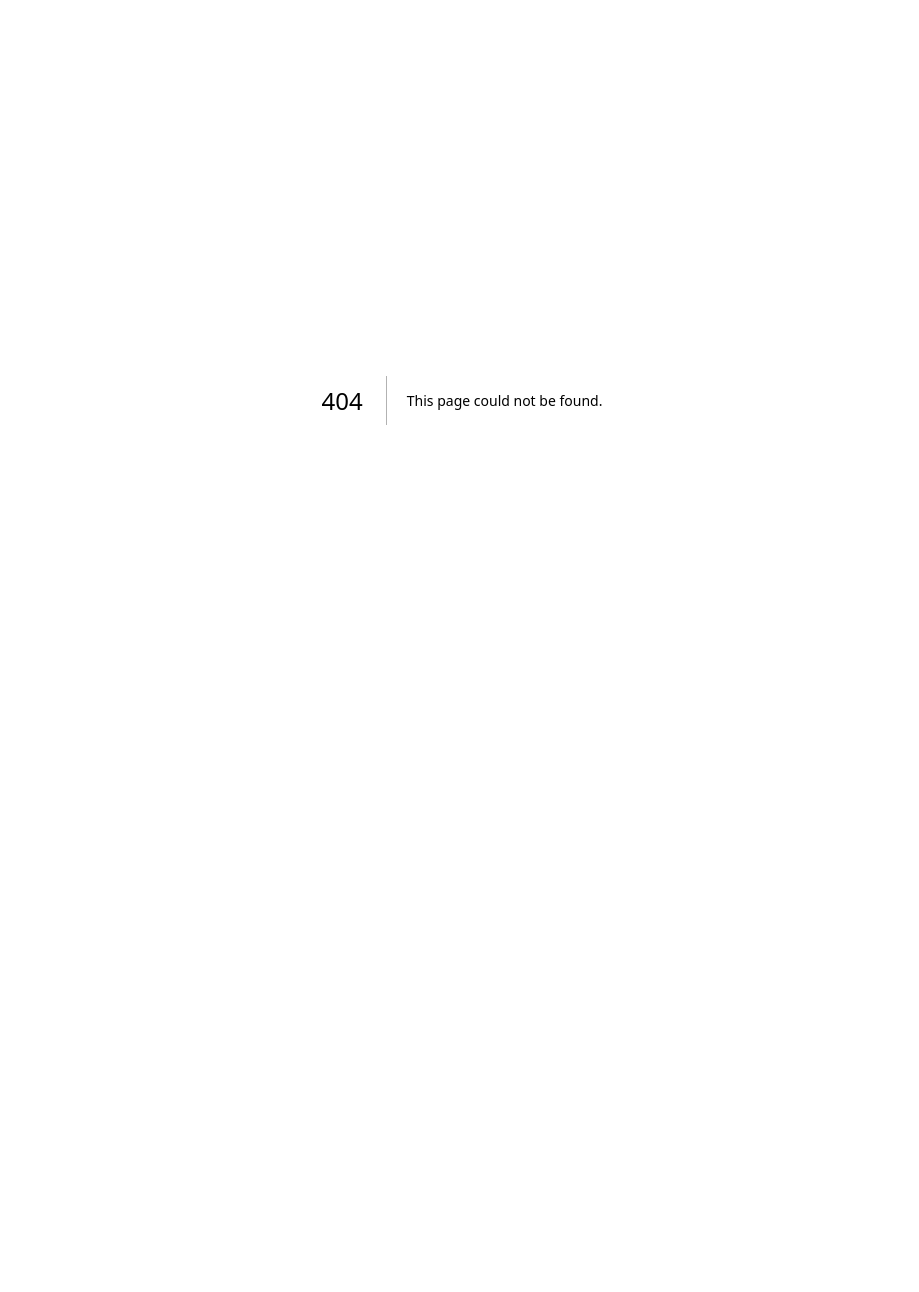
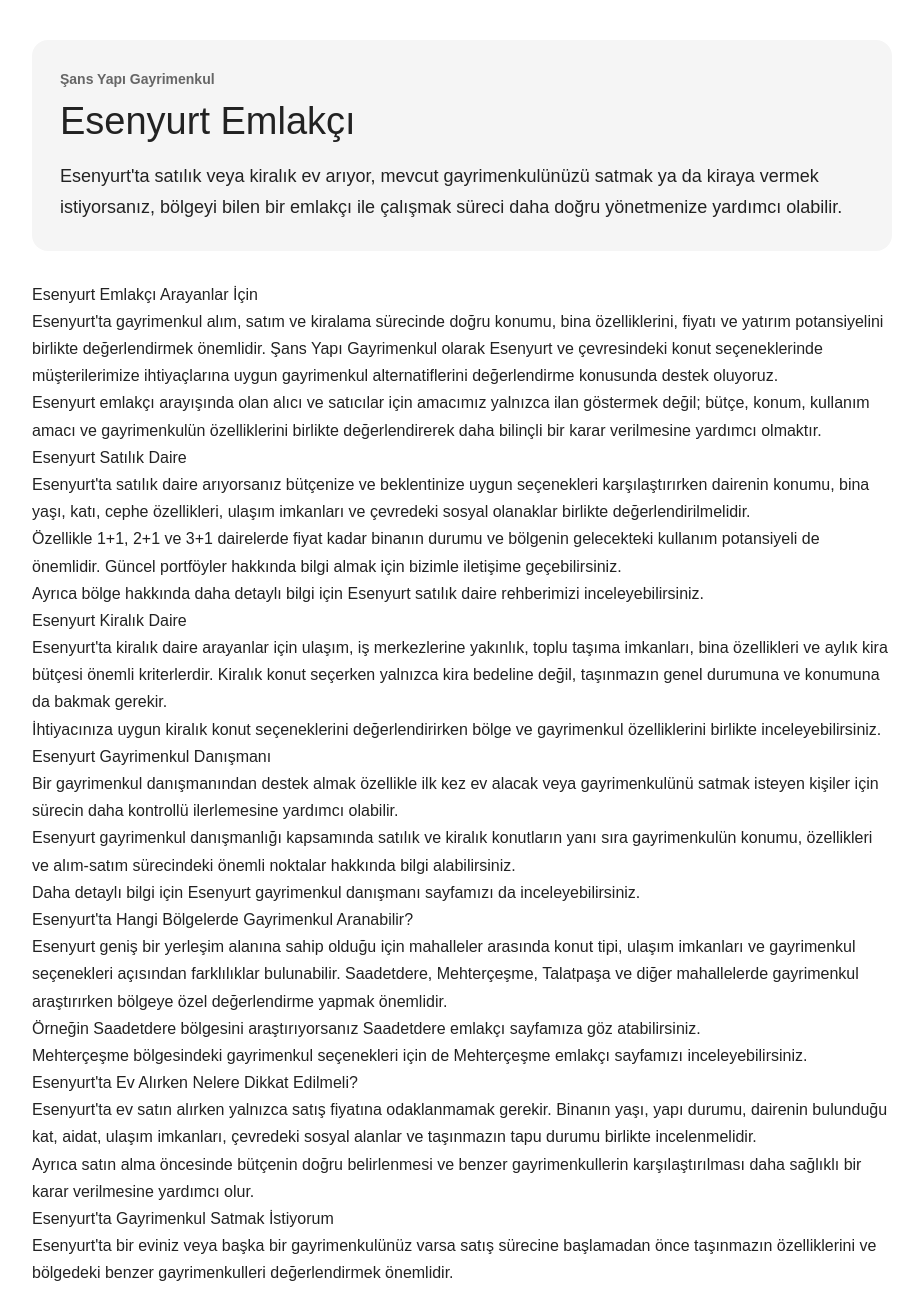
Before and after one commit to sudesolmaz1412/sansemlak, a Next.js app: page /esenyurt-emlakci in a window 1280 px wide. Before the commit this address had no page. Shown: the top 1292 px of the page, without its empty margins (178-1097 px from the left). Before the commit the page ends 800 px from the top, so only its background shows below. Built offline with nearby package versions, Linux system fonts and the light colour scheme.

Commit message:
Esenyurt emlakci ana SEO sayfasi eklendi

```diff
--- /dev/null
+++ b/app/esenyurt-emlakci/page.tsx
@@ -0,0 +1,284 @@
+import Link from "next/link";
+import type { Metadata } from "next";
+
+export const metadata: Metadata = {
+  title: "Esenyurt Emlakçı | Şans Yapı Gayrimenkul",
+  description:
+    "Esenyurt emlakçı arıyorsanız Şans Yapı Gayrimenkul ile Esenyurt'ta satılık ve kiralık daire, ev ve gayrimenkul seçeneklerini değerlendirin. Bölgeye özel gayrimenkul danışmanlığı.",
+  alternates: {
+    canonical: "https://sansyapiemlak.com/esenyurt-emlakci",
+  },
+};
+
+export default function EsenyurtEmlakciPage() {
+  return (
+    <main
+      style={{
+        maxWidth: "900px",
+        margin: "0 auto",
+        padding: "40px 20px 70px",
+        fontFamily: "Arial, sans-serif",
+        color: "#222",
+        lineHeight: 1.7,
+      }}
+    >
+      <div
+        style={{
+          marginBottom: "30px",
+          padding: "28px",
+          borderRadius: "16px",
+          background: "#f5f5f5",
+        }}
+      >
+        <p
+          style={{
+            margin: "0 0 8px",
+            fontSize: "14px",
+            fontWeight: 700,
+            color: "#666",
+          }}
+        >
+          Şans Yapı Gayrimenkul
+        </p>
+
+        <h1
+          style={{
+            fontSize: "38px",
+            lineHeight: 1.15,
+            margin: "0 0 18px",
+          }}
+        >
+          Esenyurt Emlakçı
+        </h1>
+
+        <p style={{ margin: 0, fontSize: "18px" }}>
+          Esenyurt'ta satılık veya kiralık ev arıyor, mevcut
+          gayrimenkulünüzü satmak ya da kiraya vermek istiyorsanız,
+          bölgeyi bilen bir emlakçı ile çalışmak süreci daha doğru
+          yönetmenize yardımcı olabilir.
+        </p>
+      </div>
+
+      <section>
+        <h2>Esenyurt Emlakçı Arayanlar İçin</h2>
+
+        <p>
+          Esenyurt'ta gayrimenkul alım, satım ve kiralama sürecinde
+          doğru konumu, bina özelliklerini, fiyatı ve yatırım
+          potansiyelini birlikte değerlendirmek önemlidir. Şans Yapı
+          Gayrimenkul olarak Esenyurt ve çevresindeki konut
+          seçeneklerinde müşterilerimize ihtiyaçlarına uygun
+          gayrimenkul alternatiflerini değerlendirme konusunda destek
+          oluyoruz.
+        </p>
+
+        <p>
+          Esenyurt emlakçı arayışında olan alıcı ve satıcılar için
+          amacımız yalnızca ilan göstermek değil; bütçe, konum,
+          kullanım amacı ve gayrimenkulün özelliklerini birlikte
+          değerlendirerek daha bilinçli bir karar verilmesine yardımcı
+          olmaktır.
+        </p>
+      </section>
+
+      <section>
+        <h2>Esenyurt Satılık Daire</h2>
+
+        <p>
+          Esenyurt'ta satılık daire arıyorsanız bütçenize ve
+          beklentinize uygun seçenekleri karşılaştırırken dairenin
+          konumu, bina yaşı, katı, cephe özellikleri, ulaşım
+          imkanları ve çevredeki sosyal olanaklar birlikte
+          değerlendirilmelidir.
+        </p>
+
+        <p>
+          Özellikle 1+1, 2+1 ve 3+1 dairelerde fiyat kadar binanın
+          durumu ve bölgenin gelecekteki kullanım potansiyeli de
+          önemlidir. Güncel portföyler hakkında bilgi almak için
+          bizimle iletişime geçebilirsiniz.
+        </p>
+
+        <p>
+          Ayrıca bölge hakkında daha detaylı bilgi için{" "}
+          <Link href="/blog/esenyurt-satilik-daire">
+            Esenyurt satılık daire rehberimizi
+          </Link>{" "}
+          inceleyebilirsiniz.
+        </p>
+      </section>
+
+      <section>
+        <h2>Esenyurt Kiralık Daire</h2>
+
+        <p>
+          Esenyurt'ta kiralık daire arayanlar için ulaşım, iş
+          merkezlerine yakınlık, toplu taşıma imkanları, bina
+          özellikleri ve aylık kira bütçesi önemli kriterlerdir.
+          Kiralık konut seçerken yalnızca kira bedeline değil,
+          taşınmazın genel durumuna ve konumuna da bakmak gerekir.
+        </p>
+
+        <p>
+          İhtiyacınıza uygun kiralık konut seçeneklerini
+          değerlendirirken bölge ve gayrimenkul özelliklerini birlikte
+          inceleyebilirsiniz.
+        </p>
+      </section>
+
+      <section>
+        <h2>Esenyurt Gayrimenkul Danışmanı</h2>
+
+        <p>
+          Bir gayrimenkul danışmanından destek almak özellikle ilk
+          kez ev alacak veya gayrimenkulünü satmak isteyen kişiler
+          için sürecin daha kontrollü ilerlemesine yardımcı olabilir.
+        </p>
+
+        <p>
+          Esenyurt gayrimenkul danışmanlığı kapsamında satılık ve
+          kiralık konutların yanı sıra gayrimenkulün konumu,
+          özellikleri ve alım-satım sürecindeki önemli noktalar
+          hakkında bilgi alabilirsiniz.
+        </p>
+
+        <p>
+          Daha detaylı bilgi için{" "}
+          <Link href="/esenyurt-gayrimenkul-danismani">
+            Esenyurt gayrimenkul danışmanı
+          </Link>{" "}
+          sayfamızı da inceleyebilirsiniz.
+        </p>
+      </section>
+
+      <section>
+        <h2>Esenyurt'ta Hangi Bölgelerde Gayrimenkul Aranabilir?</h2>
+
+        <p>
+          Esenyurt geniş bir yerleşim alanına sahip olduğu için
+          mahalleler arasında konut tipi, ulaşım imkanları ve
+          gayrimenkul seçenekleri açısından farklılıklar bulunabilir.
+          Saadetdere, Mehterçeşme, Talatpaşa ve diğer mahallelerde
+          gayrimenkul araştırırken bölgeye özel değerlendirme yapmak
+          önemlidir.
+        </p>
+
+        <p>
+          Örneğin Saadetdere bölgesini araştırıyorsanız{" "}
+          <Link href="/saadetdere-emlakci">
+            Saadetdere emlakçı
+          </Link>{" "}
+          sayfamıza göz atabilirsiniz.
+        </p>
+
+        <p>
+          Mehterçeşme bölgesindeki gayrimenkul seçenekleri için de{" "}
+          <Link href="/mehtercesme-emlakci">
+            Mehterçeşme emlakçı
+          </Link>{" "}
+          sayfamızı inceleyebilirsiniz.
+        </p>
+      </section>
+
+      <section>
+        <h2>Esenyurt'ta Ev Alırken Nelere Dikkat Edilmeli?</h2>
+
+        <p>
+          Esenyurt'ta ev satın alırken yalnızca satış fiyatına
+          odaklanmamak gerekir. Binanın yaşı, yapı durumu, dairenin
+          bulunduğu kat, aidat, ulaşım imkanları, çevredeki sosyal
+          alanlar ve taşınmazın tapu durumu birlikte incelenmelidir.
+        </p>
+
+        <p>
+          Ayrıca satın alma öncesinde bütçenin doğru belirlenmesi ve
+          benzer gayrimenkullerin karşılaştırılması daha sağlıklı bir
+          karar verilmesine yardımcı olur.
+        </p>
+      </section>
+
+      <section>
+        <h2>Esenyurt'ta Gayrimenkul Satmak İstiyorum</h2>
+
+        <p>
+          Esenyurt'ta bir eviniz veya başka bir gayrimenkulünüz varsa
+          satış sürecine başlamadan önce taşınmazın özelliklerini ve
+          bölgedeki benzer gayrimenkulleri değerlendirmek önemlidir.
+        </p>
+
+        <p>
+          Doğru fiyatlandırma, ilan sunumu ve potansiyel alıcılarla
+          iletişim satış sürecinin önemli aşamalarıdır. Gayrimenkul
+          satışı hakkında destek almak için Şans Yapı Gayrimenkul ile
+          iletişime geçebilirsiniz.
+        </p>
+      </section>
+
+      <section>
+        <h2>Neden Şans Yapı Gayrimenkul?</h2>
+
+        <p>
+          Şans Yapı Gayrimenkul olarak Esenyurt ve çevresindeki
+          gayrimenkul seçeneklerini müşterilerimizin ihtiyaçları
+          doğrultusunda değerlendirmeye odaklanıyoruz. Satılık veya
+          kiralık konut arayanların yanı sıra gayrimenkulünü satmak
+          isteyen mülk sahiplerine de süreç boyunca destek sağlıyoruz.
+        </p>
+
+        <p>
+          Amacımız, müşterilerimizin bütçesine ve beklentisine uygun
+          gayrimenkul seçeneklerini daha bilinçli şekilde
+          değerlendirmesine yardımcı olmaktır.
+        </p>
+      </section>
+
+      <section
+        style={{
+          marginTop: "40px",
+          padding: "30px",
+          borderRadius: "16px",
+          background: "#f5f5f5",
+          textAlign: "center",
+        }}
+      >
+        <h2 style={{ marginTop: 0 }}>
+          Esenyurt'ta Gayrimenkul İçin İletişime Geçin
+        </h2>
+
+        <p>
+          Esenyurt'ta satılık veya kiralık daire arıyorsanız ya da
+          gayrimenkulünüzü satmak istiyorsanız bilgi almak için
+          bizimle iletişime geçebilirsiniz.
+        </p>
+
+        <a
+          href="tel:+905324364573"
+          style={{
+            display: "inline-block",
+            marginTop: "10px",
+            padding: "14px 22px",
+            borderRadius: "10px",
+            textDecoration: "none",
+            fontWeight: 700,
+            background: "#111",
+            color: "#fff",
+          }}
+        >
+          0532 436 45 73
+        </a>
+      </section>
+
+      <p
+        style={{
+          marginTop: "35px",
+          fontSize: "14px",
+          color: "#666",
+          textAlign: "center",
+        }}
+      >
+        Şans Yapı Gayrimenkul · Esenyurt Emlakçı · Satılık ve Kiralık
+        Gayrimenkul Danışmanlığı
+      </p>
+    </main>
+  );
+}
```
